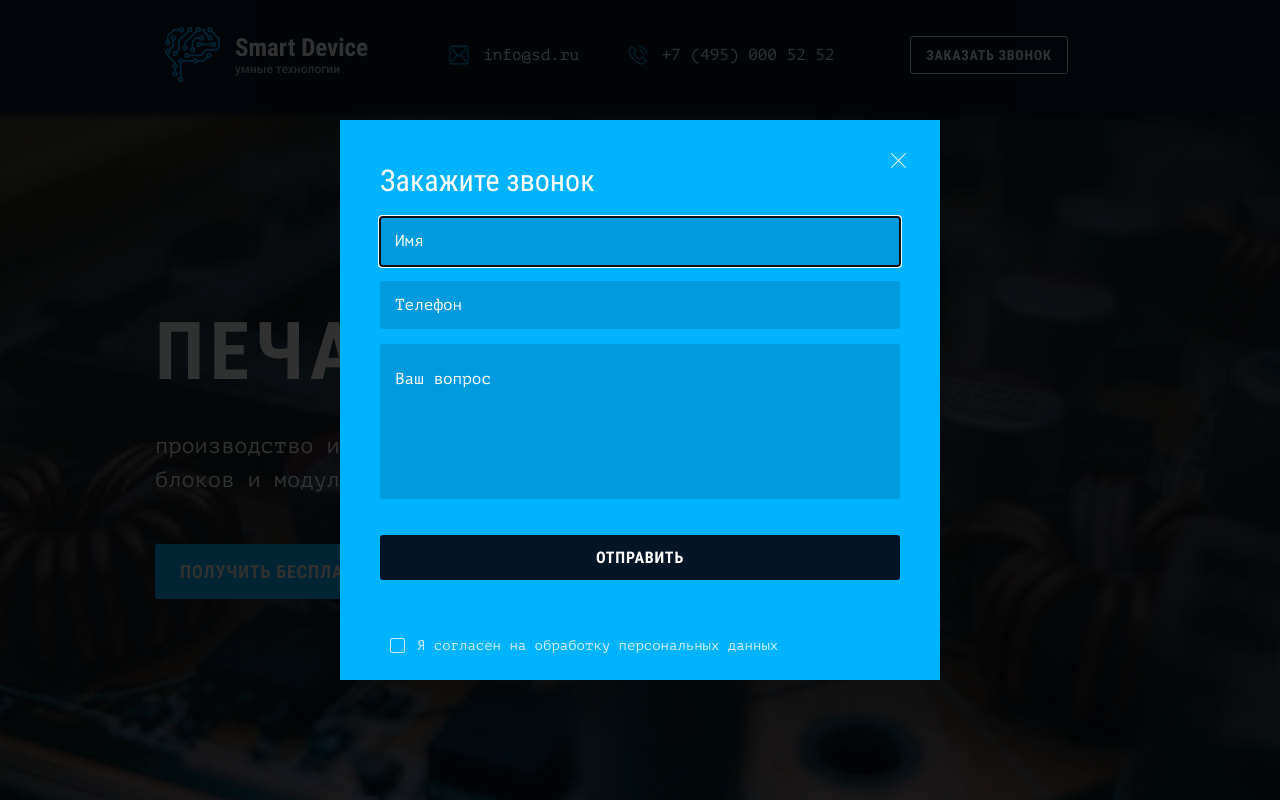
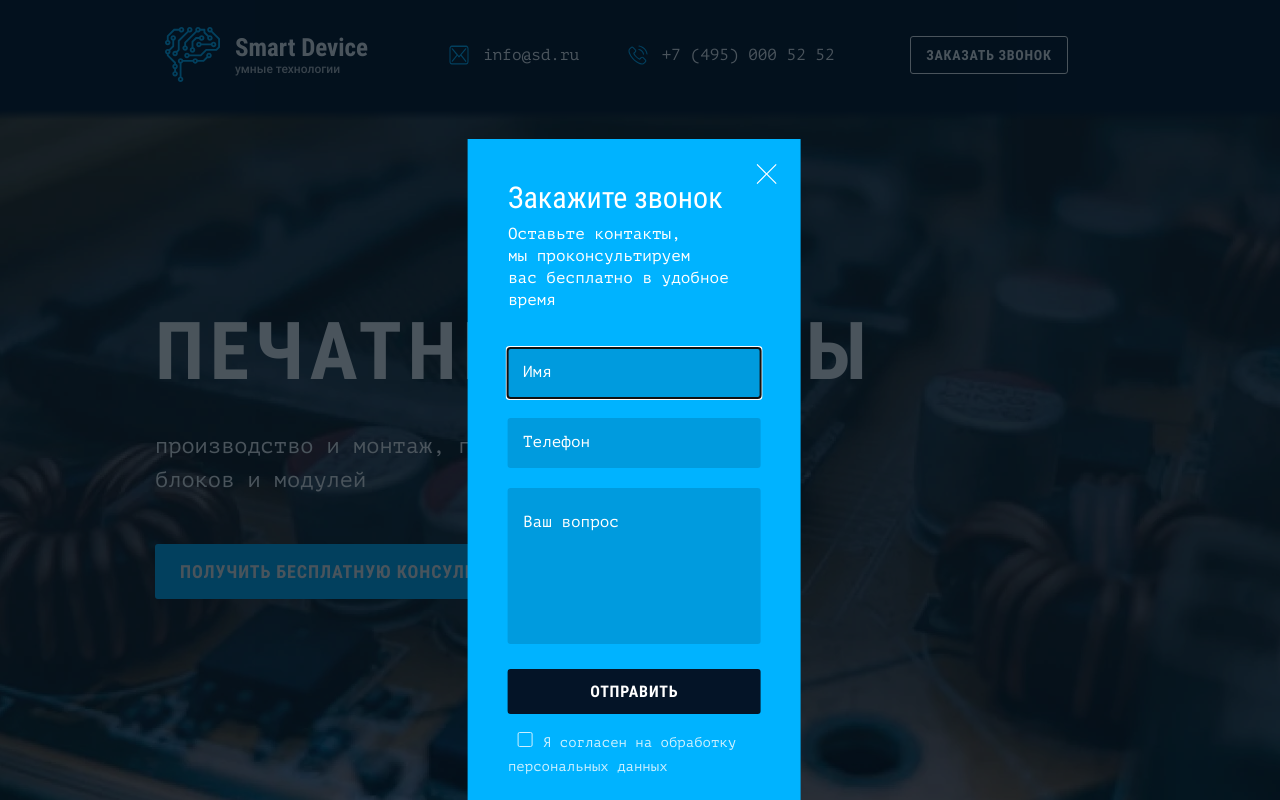
Before and after one commit to CirillSB/accelerator, a website built with webpack: page source/index.html in a window 1280 px wide. Both pictures are taken after a click on the link "ЗАКАЗАТЬ ЗВОНОК". Shown: the top 800 px of the page. Built offline with nearby package versions, Linux system fonts and the light colour scheme; files whose address does not match are found by name.

Commit message:
Подогнал под макет попап

```diff
--- a/source/index.html
+++ b/source/index.html
@@ -440,24 +440,31 @@
     <div class="modal__wrapper">
       <div class="modal__overlay" data-close-modal></div>
       <div class="modal__content">
-        <p class="modal__description">Закажите звонок</p>
-        <button class="modal__close-btn btn-reset" type="button" aria-label="Закрыть попап" data-close-modal>
-          <svg width="15" height="15">
+        <h5 class="modal__title">
+          Закажите звонок
+        </h5>
+        <p class="modal__description">
+          Оставьте контакты, мы&nbsp;проконсультируем вас&nbsp;бесплатно в&nbsp;удобное время
+        </p>
+        <button class="modal__close-btn btn-reset" type="button" aria-label="Закрыть попап" data-close-modal tabindex="6">
+          <svg width="20" height="20">
             <use xlink:href="img/sprite.svg#icon-close"></use>
           </svg>
         </button>
-        <form action="https://echo.htmlacademy.ru/" method="post">
+        <form class="popup-form" action="https://echo.htmlacademy.ru/" method="post">
           <label class="visually-hidden" for="popup-name">Ваше имя</label>
-          <input class="main-form__input popup-form__inpun" type="text" name="name" placeholder="Имя" id="popup-name" required>
+          <input class="popup-form__input" type="text" name="name" placeholder="Имя" id="popup-name" required tabindex="1">
           <label class="visually-hidden" for="popup-phone">Ваш номер телефона</label>
-          <input class="main-form__input popup-form__inpun" type="tel" name="phone" data-tel-input placeholder="Телефон" id="popup-phone" required>
+          <input class="popup-form__input" type="tel" name="phone" data-tel-input placeholder="Телефон" id="popup-phone" required tabindex="2">
           <label class="visually-hidden" for="popup-question">Ваш вопрос</label>
-          <textarea class="main-form__input popup-form__inpun main-form__input--textarea" id="popup-question" name="question" cols="30" rows="6" placeholder="Ваш вопрос" required></textarea>
-          <button class="main-form__button popup-form__button" type="submit">отправить</button>
-          <input class="main-form__checkbox" type="checkbox" id="popup-agreement" name="agreement" required>
-          <label class="main-form__checkbox-label" for="popup-agreement" tabindex="0">
-            Я&nbsp;согласен на&nbsp;обработку персональных данных
-          </label>
+          <textarea class="popup-form__input popup-form__input--textarea" id="popup-question" name="question" cols="30" rows="6" placeholder="Ваш вопрос" tabindex="3"></textarea>
+          <button class="popup-form__button" type="submit" tabindex="5">отправить</button>
+          <div class="popup-form__checkbox-wrapper">
+            <input class="popup-form__checkbox" type="checkbox" id="popup-agreement" name="agreement" required tabindex="4">
+            <label class="popup-form__checkbox-label" for="popup-agreement">
+              Я&nbsp;согласен на&nbsp;обработку персональных данных
+            </label>
+          </div>
         </form>
       </div>
     </div>
--- a/source/js/main.js
+++ b/source/js/main.js
@@ -1,12 +1,6 @@
 import {
   iosVhFix
 } from './utils/ios-vh-fix';
-import {
-  initModals
-} from './modules/modals/init-modals';
-import {
-  Form
-} from './modules/form-validate/form';
 import {
   changeStateAccordion,
   initAccordion
--- a/source/js/modules/init-modal-feedback.js
+++ b/source/js/modules/init-modal-feedback.js
@@ -1,6 +1,3 @@
-// import {
-//   applyFocusVisiblePolyfill
-// } from '../vendor/focus-visible-polyfill';
 export const initModalFeedback = () => {
   if (window.matchMedia('(min-width: 1024px)').matches) {
     const body = document.querySelector('body');
@@ -44,6 +41,5 @@ export const initModalFeedback = () => {
     };
 
     buttonOpenModal.addEventListener('click', showModal);
-    // applyFocusVisiblePolyfill();
   }
 };
--- a/source/sass/blocks/about-company.scss
+++ b/source/sass/blocks/about-company.scss
@@ -92,6 +92,7 @@
   line-height: 16px;
   letter-spacing: 0.05em;
   text-transform: uppercase;
+  background-color: transparent;
   color: $DeepSkyBlue;
   padding: 13px 51px;
   border: 1px solid $DeepSkyBlue;
--- /dev/null
+++ b/source/sass/blocks/main-page.scss
@@ -0,0 +1,3 @@
+.main-page {
+  background-color: $AliceBlue;
+}
--- a/source/sass/blocks/modal.scss
+++ b/source/sass/blocks/modal.scss
@@ -5,13 +5,14 @@
   bottom: 0;
   left: 0;
   z-index: 1000;
+  // min-height: 100%;
 
   display: flex;
   flex-direction: column;
   overflow-y: auto;
   -webkit-overflow-scrolling: touch;
 
-  background-color: rgba($color-default-black, 0.8);
+  background-color: rgba(3, 16, 27, 0.7);
   transform: scale(1.2);
   visibility: hidden;
   opacity: 0;
@@ -31,27 +32,25 @@
 
   &__wrapper {
     position: relative;
-
-    display: flex;
-    flex-shrink: 0;
-    justify-content: center;
-    align-items: center;
     width: 100%;
     min-height: 100%;
-    padding: 60px 40px;
-
-    @include vp-767 {
-      padding: 60px 16px;
-    }
   }
 
-  &__description {
+  &__title {
     font-family: $ff-title;
     font-weight: 400;
     font-size: 30px;
     line-height: 42px;
     color: $color-default-white;
-    margin: 0 0 15px 0;
+    margin: 0 0 4px;
+  }
+
+  &__description {
+    font-family: $ff-text;
+    font-size: 16px;
+    line-height: 22px;
+    color: $color-default-white;
+    margin: 0 0 37px;
   }
 
   &__overlay {
@@ -67,20 +66,19 @@
 
   &__content {
     position: relative;
-    width: 600px;
-    padding: 40px;
+    top: 17.4%;
+    left: 49.56%;
+    transform: translateX(-50%);
+
+    width: 26%;
+    padding: 38px 40px 36px;
     background-color: $DeepSkyBlue;
-
-    @include vp-767 {
-      width: 100%;
-      padding: 20px;
-    }
   }
 
   &__close-btn {
     position: absolute;
-    top: 22px;
-    right: 22px;
+    top: 17px;
+    right: 14px;
     z-index: 1;
 
     width: 40px;
@@ -90,6 +88,10 @@
     background: $color-transparent;
     border: none;
     cursor: pointer;
+
+    svg {
+      pointer-events: none;
+    }
   }
 
   &--responsive {
--- a/source/sass/blocks/popup-form.scss
+++ b/source/sass/blocks/popup-form.scss
@@ -1,22 +1,94 @@
 .popup-form {
-  gap: 0;
-  width: 100%;
-  display: flex;
-  flex-direction: column;
-  justify-content: flex-start;
-  align-items: flex-start;
+  display: grid;
+  grid-template-columns: 100%;
+  grid-template-rows: repeat(5, auto);
+  grid-row-gap: 20px;
 }
 
-.popup-form__inpun {
+.popup-form__input {
   width: 100%;
-  margin-bottom: 15px;
+  padding: 13px 15px 15px;
+  background: rgba(4, 20, 39, 0.15);
+  border: none;
+  border-radius: 3px;
+  font-family: $ff-text;
+  font-size: 16px;
+  line-height: 22px;
+  color: $color-default-white;
+
+  &::placeholder {
+    font-family: $ff-text;
+    font-size: 16px;
+    line-height: 22px;
+    color: $color-default-white;
+  }
 
   &:last-child {
     margin: 0;
+  }
+
+  &--textarea {
+    padding: 23px 15px 1px;
   }
 }
 
 .popup-form__button {
   width: 100%;
-  margin-bottom: 20px;
+  color: $color-default-white;
+  background: $BlackPearl;
+  border: none;
+  border-radius: 3px;
+  font-family: $ff-title;
+  font-weight: 700;
+  font-size: 16px;
+  line-height: 19px;
+  text-align: center;
+  letter-spacing: 0.05em;
+  text-transform: uppercase;
+  padding: 13px;
+  margin: 5px 0 0;
 }
+
+.popup-form__checkbox {
+  appearance: none;
+}
+
+.popup-form__checkbox-label {
+  position: relative;
+  top: -4px;
+  margin: 0;
+  font-family: $ff-text;
+  font-size: 14px;
+  line-height: 16px;
+  color: $color-default-white;
+  opacity: 0.8;
+
+  &::before {
+    content: "";
+    display: inline-block;
+    border: 1px solid $color-default-white;
+    border-radius: 2px;
+    min-width: 15px;
+    height: 15px;
+    margin-right: 2px;
+  }
+
+  &::after {
+    width: 8px;
+    height: 3px;
+    transform: rotate(-45deg);
+    border-left: 2px solid $color-default-white;
+    border-bottom: 2px solid $color-default-white;
+    position: absolute;
+    top: 3px;
+    left: 4px;
+  }
+}
+
+.popup-form__checkbox:checked + .popup-form__checkbox-label::after {
+  content: "";
+}
+
+.popup-form__checkbox:focus:not(:checked) + .popup-form__checkbox-label::before {
+  outline: 3px solid $color-default-white;
+}
--- a/source/sass/style.scss
+++ b/source/sass/style.scss
@@ -24,6 +24,7 @@
 @import "blocks/custom-toggle";
 @import "blocks/custom-select";
 @import "blocks/main-header";
+@import "blocks/main-page";
 @import "blocks/contact-link";
 @import "blocks/logo-link";
 @import "blocks/navigation";
```
Also changed, not shown: build/css/style.css, build/css/style.min.css, build/index.html, build/js/main.min.js, 2 other files.
